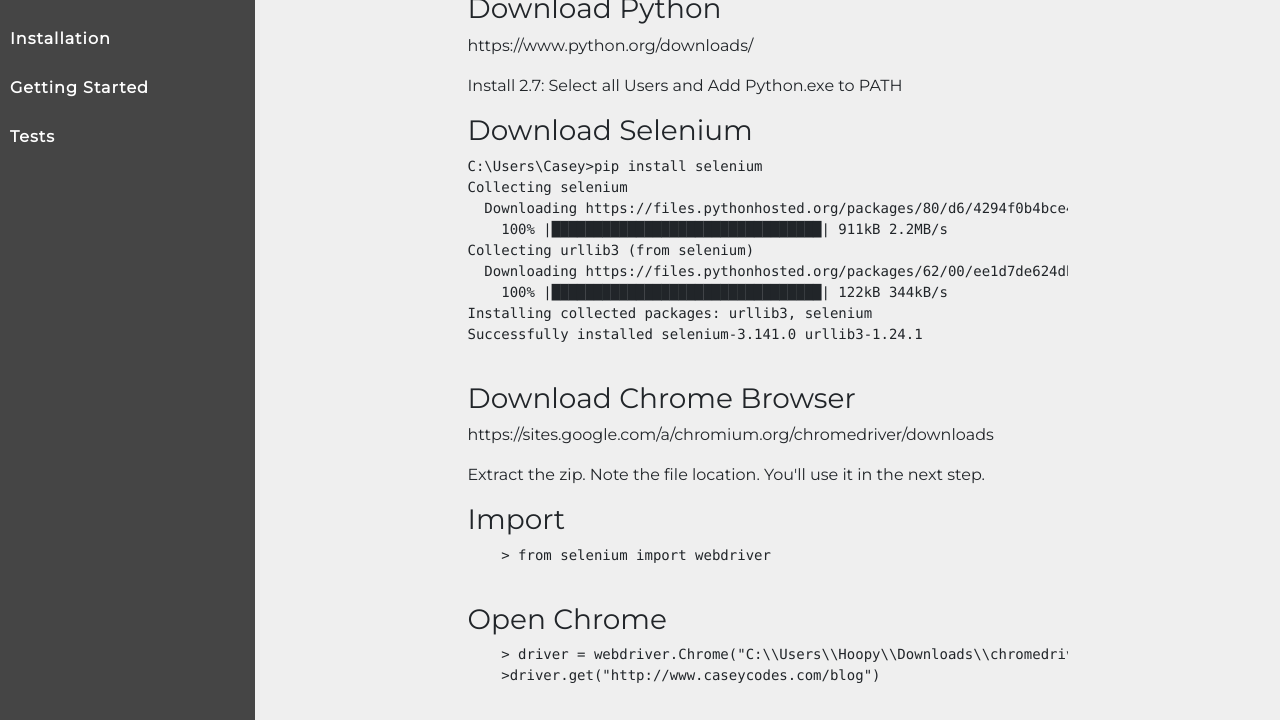
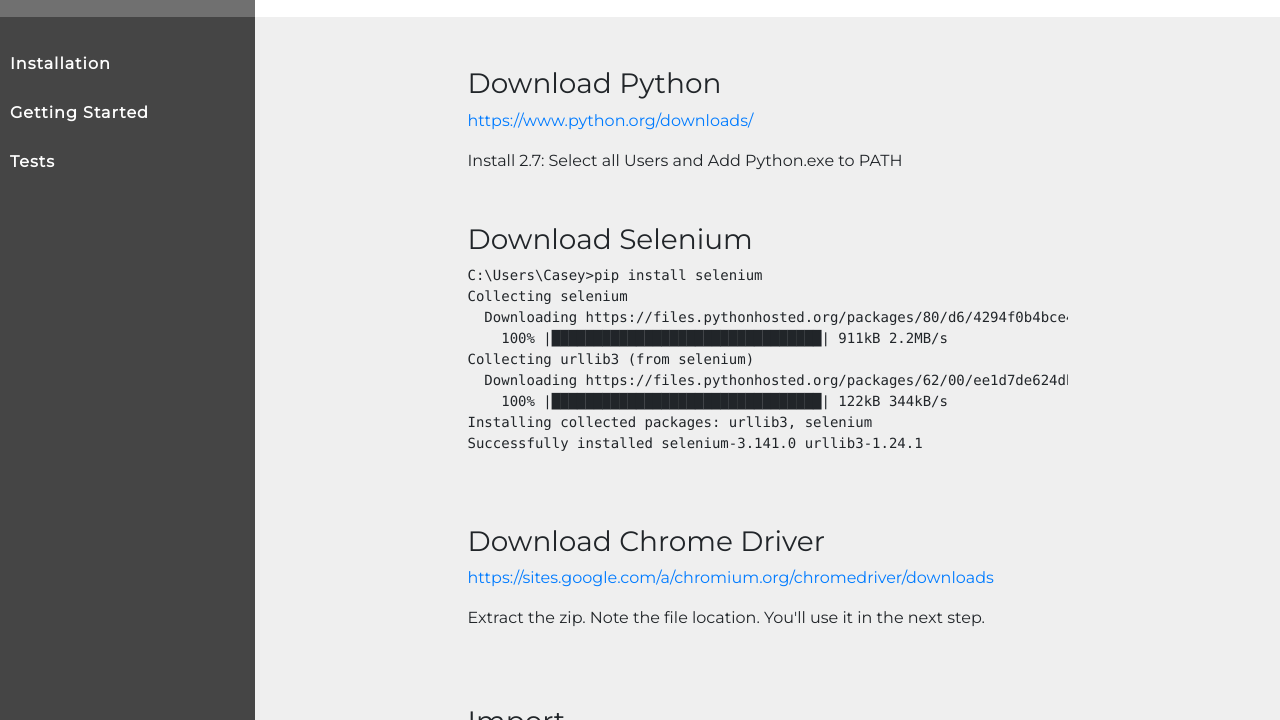
Before and after one commit to BrownCasey/PySelenium, a plain HTML site: page index.html in a window 1280 px wide. Shown: the part 54-774 px from the top of the page. Drawn offline with nearby package versions, Linux system fonts and the light colour scheme.

Commit message:
article div spacing

```diff
--- a/index.html
+++ b/index.html
@@ -28,8 +28,9 @@
                 letter-spacing: 1px;
                 margin: 25px auto 25px auto;
             }
-            section {
-                margin: auto;
+            section div {
+                margin: 0 auto 25px auto;
+                padding: 25px 0 0 0;
                 width: 600px;
             }
             ul {
@@ -38,6 +39,7 @@
             }
             #header {
                 color: rgb(0, 25, 255);
+                margin: 0 0 25px 255px;
                 text-align: center;
                 width: 100%;
             }
@@ -114,7 +116,7 @@
             <section id="installation">
                 <div>
                     <div><h3>Download Python</h3>
-                    <p>https://www.python.org/downloads/
+                    <p><a href="https://www.python.org/downloads/">https://www.python.org/downloads/</a>
                     </p>
                     <p>Install 2.7: Select all Users and Add Python.exe to PATH
                     </p>
@@ -132,8 +134,11 @@
 Successfully installed selenium-3.141.0 urllib3-1.24.1
                     </pre>
                     </div>
-                    <div><h3>Download Chrome Browser</h3>
-                    <p>https://sites.google.com/a/chromium.org/chromedriver/downloads
+                    <div><h3>Download Chrome Driver</h3>
+                    <p>
+                        <a href="https://sites.google.com/a/chromium.org/chromedriver/downloads">
+                        https://sites.google.com/a/chromium.org/chromedriver/downloads
+                        </a>
                     </p>
                     <p>Extract the zip. Note the file location. You'll use it in the next step.
                     </p>
@@ -149,8 +154,8 @@
                     </div>
                     <div><h3>Open Chrome</h3>
                         <pre>
-    > driver = webdriver.Chrome("C:\\Users\\Hoopy\\Downloads\\chromedriver_win32\\chromedriver.exe")
-    >driver.get("http://www.caseycodes.com/blog")
+    > driver = webdriver.Chrome("C:\\Your\\Path\\Here\\chromedriver_win32\\chromedriver.exe")
+    > driver.get("http://www.caseycodes.com/blog")
                         </pre>
                     </div>
                     <div><h3>Query</h3>
@@ -170,7 +175,7 @@
             </section>
             <section id="Tests">
                 <div>
-                    <div><h3>Unittest</h3>
+                    <div><h3>testDemo.py with Unittest</h3>
                         <pre>
     import unittest
     import time
@@ -221,6 +226,18 @@
     unittest.main()
                         </pre>
                     </div>
+                    <div><h3>Run it</h3>
+                        <pre>
+    C:\Users\Casey>python TestDemo.py -v
+
+    runTest (__main__.TestTheAnswerToLife) ... ok
+
+    ----------------------------------------------------------------------
+    Ran 1 test in 15.080s
+
+    OK
+                        </pre>
+                    </div>
                 </div>
             </section>
         </article>
```
